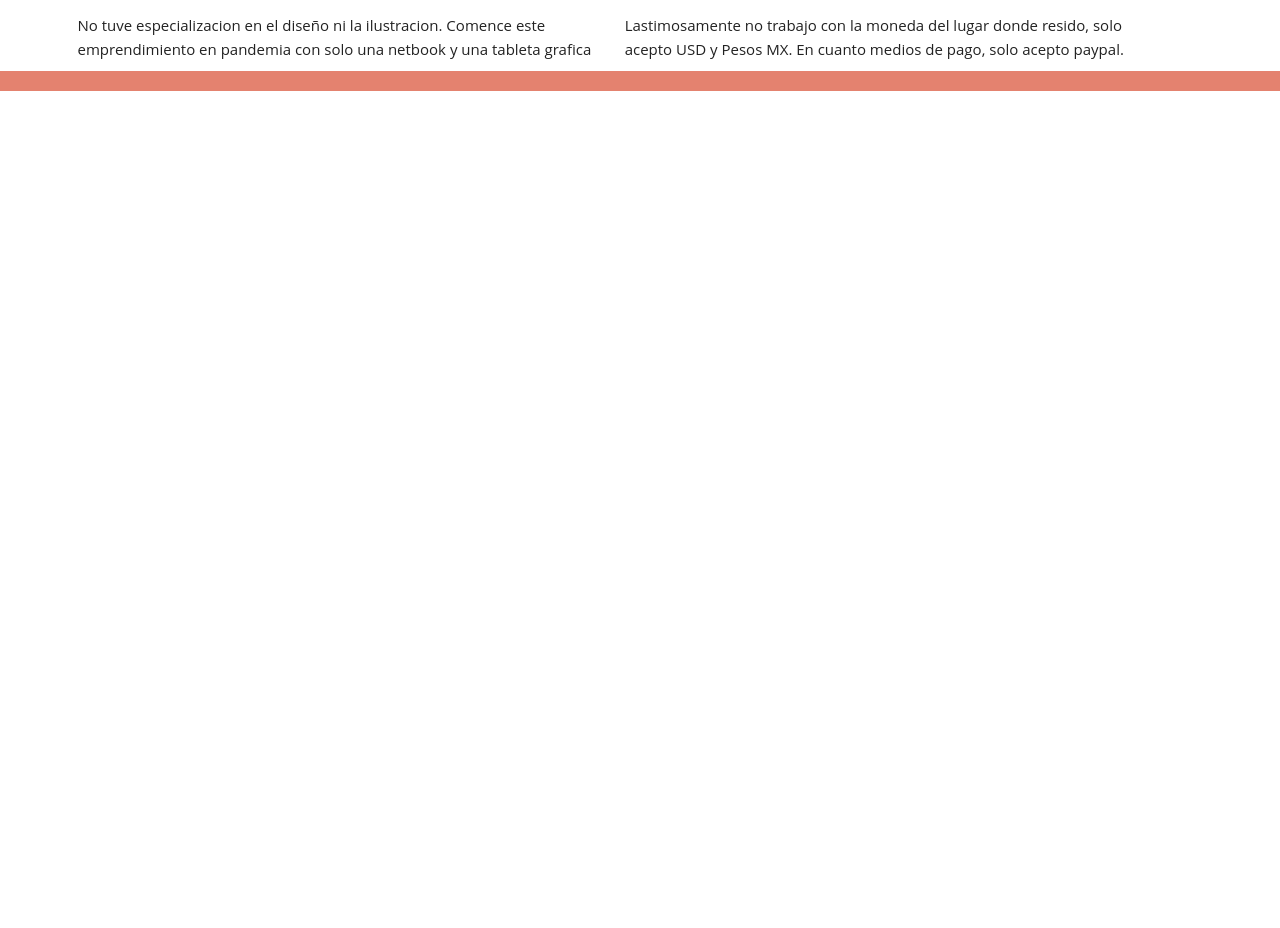
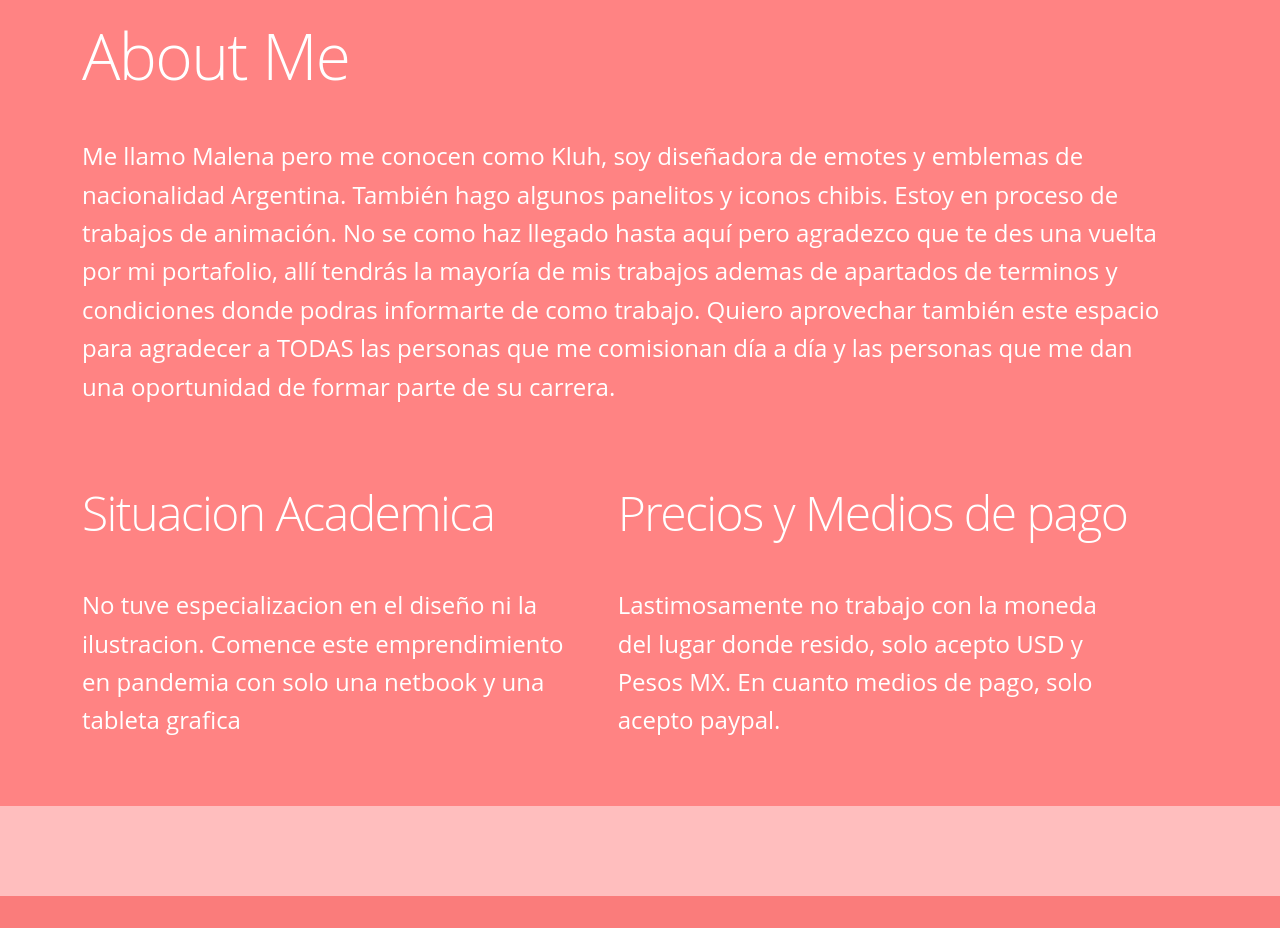
Before and after one commit to PiazzaCM/portfolio, a plain HTML site: page index.html in a window 1280 px wide. Shown: the part 754-1682 px from the top of the page. Before the commit the page ends 845 px from the top, so only its background shows below. Drawn offline with nearby package versions, Linux system fonts and the light colour scheme; a script that the page names is missing.

Commit message:
inicio terminado

```diff
--- a/index.html
+++ b/index.html
@@ -14,7 +14,7 @@
 
 <body>
     <div class="colorh">
-        <header class="d-flex justify-content-center py-3">
+        <header class="d-flex justify-content-center py-4">
             <ul class="nav nav-pills">
                 <li class="nav-item"><a href="index.html" class="nav-link text-white">About me</a></li>
                 <li class="nav-item"><a href="galeria.html" class="nav-link text-white">Trabajos</a></li>
@@ -26,26 +26,29 @@
     <nav>
 
     </nav>
-    <main>
+    <main d-flex py-4>
         <section class="banner">
             <div class="d-flex justify-content-center ">
-               <img src="/img/banner.png" alt="">
-
-
+                <img src="/img/banner.png" height="500px" width="1350px">
             </div>
         </section>
+        <div class="informacion">
             <section id="about">
                 <div class="container">
                     <div class="row">
                         <article>
                             <h1>About Me</h1>
                             <div class="block"></div>
-                        <p> Me llamo Malena pero me conocen como Kluh, soy diseñadora de emotes y emblemas.
+                            <p> Me llamo Malena pero me conocen como Kluh, soy diseñadora de emotes y emblemas de
+                                nacionalidad Argentina.
                                 También hago algunos panelitos y iconos chibis.
                                 Estoy en proceso de trabajos de animación.
-                            No se como haz llegado hasta aquí pero agradezco que te des una vuelta por mi portafolio,
-                            allí tendrás la mayoría de mis trabajos.
-                            Quiero aprovechar también este espacio para agradecer a TODAS las personas que me comisionan
+                                No se como haz llegado hasta aquí pero agradezco que te des una vuelta por mi
+                                portafolio,
+                                allí tendrás la mayoría de mis trabajos ademas de apartados de terminos y condiciones
+                                donde podras informarte de como trabajo.
+                                Quiero aprovechar también este espacio para agradecer a TODAS las personas que me
+                                comisionan
                                 día a día y las personas que me dan una oportunidad de formar parte de su carrera.</p>
                     </div>
                     </article>
@@ -57,11 +60,15 @@
                         </div>
                         <div class="columns">
                             <h3>Precios y Medios de pago</h3>
-                        <p>Lastimosamente no trabajo con la moneda del lugar donde resido, solo acepto USD y Pesos MX.
+                            <p>Lastimosamente no trabajo con la moneda del lugar donde resido, solo acepto USD y Pesos
+                                MX.
                                 En cuanto medios de pago, solo acepto paypal.</p>
                         </div>
+                    </div>
+                </div>
+        </div>
+        <div class="espacio">
 
-                </div>
         </div>
         </section>
 
--- a/style.css
+++ b/style.css
@@ -1,18 +1,21 @@
-html {
-    font-size: 62.5%;
+* {
+    max-width: 100%;
 }
+
 
 body {
     font-size: 1.5em;
     line-height: 1.6;
     font-weight: 400;
-    font-family: 'Open Sans', Helvetica, Arial, sans-serif;
-    color: #222;
+    font-family: 'Open Sans';
+    color: #ffffff;
+    background-color: #ffbebe;
 }
 
 .banner {
     display: flex;
     justify-content: center;
+    padding-bottom: 110px;
 }
 
 .colorh {
@@ -21,14 +24,26 @@ body {
 }
 
 
+.informacion{
+    background-color: rgba(255, 49, 49, 0.418);
+    display: flex;
+     justify-content: center;
+     padding-top: 60px;
+}
+
 .columns {
     width: 48%;
+    padding-top: 60px;
+    padding-bottom: 50px;
+
+}
+.espacio
+{
+    padding-top: 90px;
 }
 
 /* Tipografia*/
-h1,
-h2,
-h3 {
+h1, h2, h3 {
     margin-top: 0;
     margin-bottom: 2rem;
     font-weight: 300;
@@ -38,23 +53,27 @@ h1 {
     font-size: 4.0rem;
     line-height: 1.2;
     letter-spacing: -.1rem;
+    padding-bottom: 10px;
 }
 
 h2 {
     font-size: 3.6rem;
     line-height: 1.25;
     letter-spacing: -.1rem;
+    padding-bottom: 10px;
 }
 
 h3 {
     font-size: 3.0rem;
     line-height: 1.3;
     letter-spacing: -.1rem;
+    padding-bottom: 10px;
 }
 
 
 footer {
+
     display: flex;
-    background-color: #e4826f;
+    background-color: #FA7C7B;
     position: end;
 }
```
Lines whose indentation alone changed are shown as unchanged.
